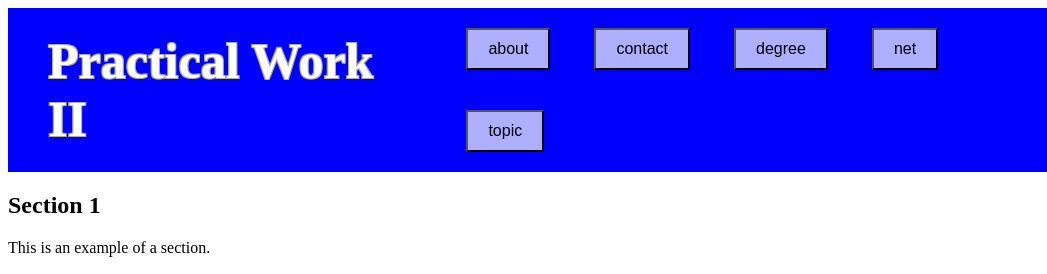
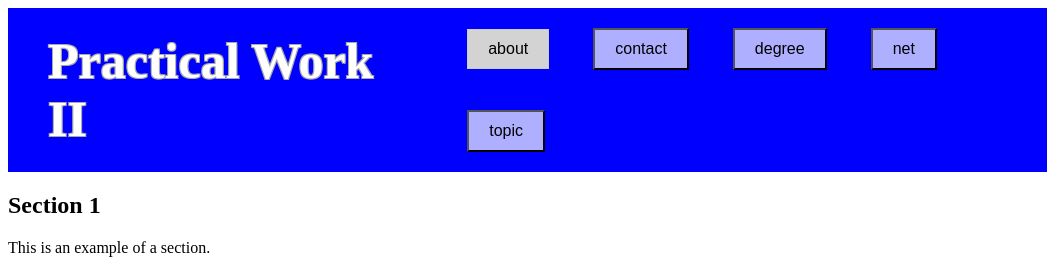
Before and after one commit to GonzaloArtinano/Practical-work-II, a plain HTML site: page docs/index.html in a window 1280 px wide. In both pictures the pointer is over the button "about". Shown: the top 274 px of the page, 0-1047 px from the left. Drawn offline with Linux system fonts and the light colour scheme.

Commit message:
Changed the navigation button styles

```diff
--- a/docs/css/styles.css
+++ b/docs/css/styles.css
@@ -26,6 +26,13 @@ nav button {
     margin: 20px;
 }
 
+.header-content nav button:hover {
+    background-color: lightgray;
+    color: black;
+    cursor: pointer;
+    border: 1px solid #ccc;
+}
+
 .header-content nav button {
     font-size: 16px;
     padding: 10px 20px;
```
Also changed, not shown: index.html (added), 1 other file.
